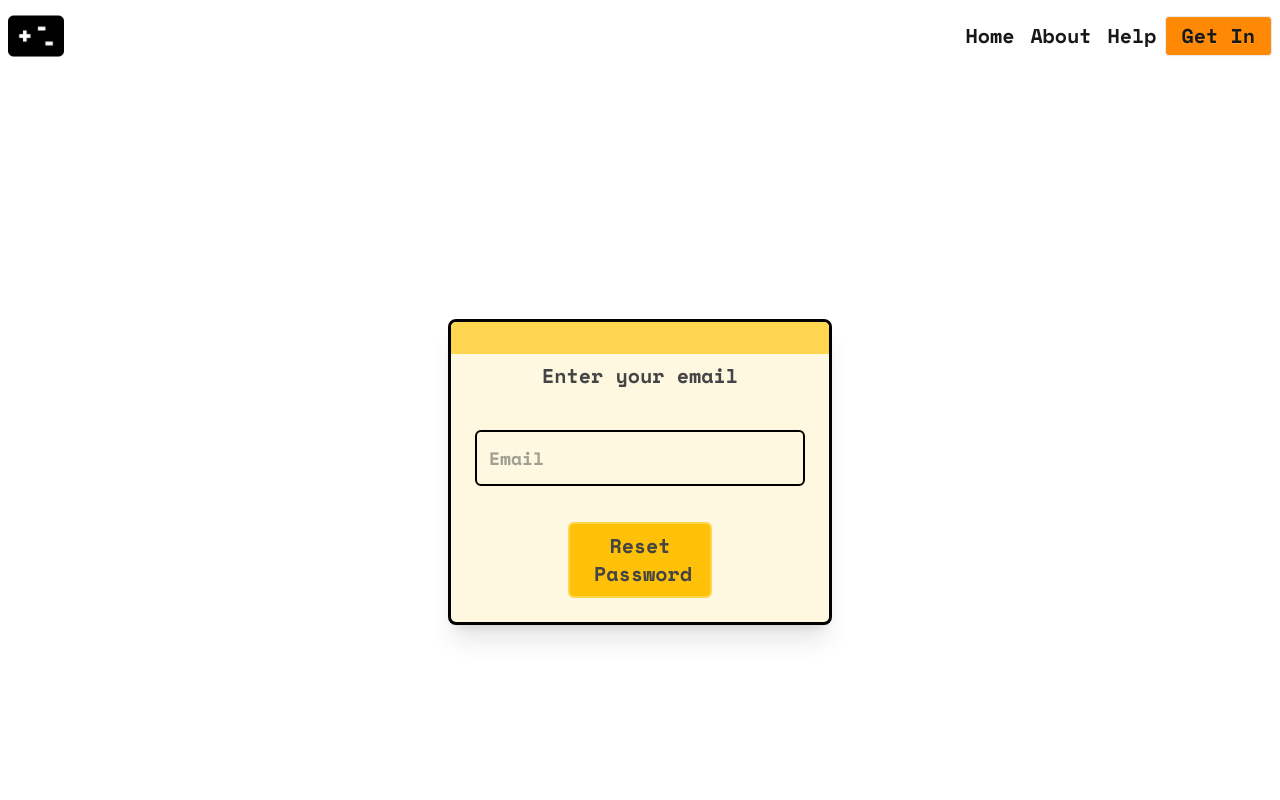
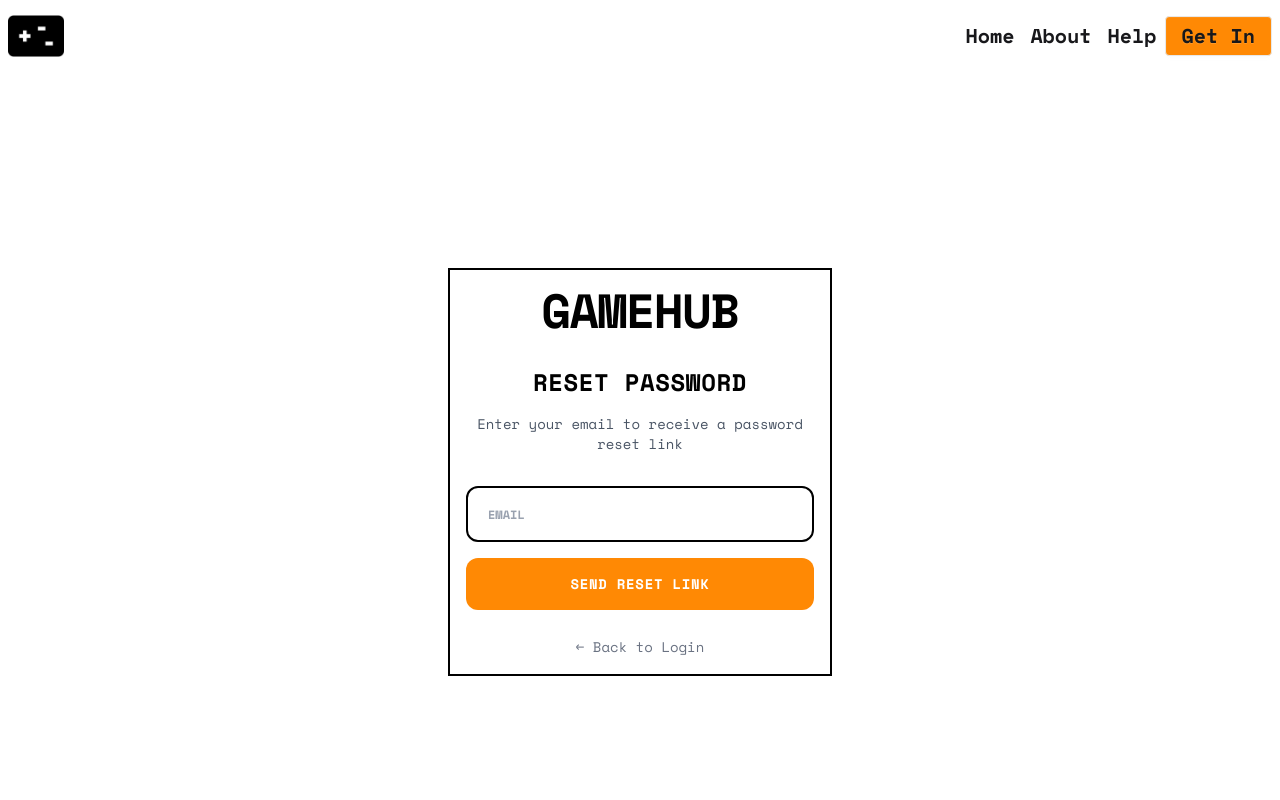
Before and after one commit to am-mahmud/retro-gamehub, a React (Vite) app: page /resetpassword in a window 1280 px wide. Shown: the top 800 px of the page. Built offline with nearby package versions, Linux system fonts and the light colour scheme; no server answers.

Commit message:
Resert password page updated

```diff
--- a/src/pages/Auth/ResetPassword.jsx
+++ b/src/pages/Auth/ResetPassword.jsx
@@ -2,6 +2,7 @@ import React, { use } from 'react';
 import { AuthContext } from '../../contexts/AuthContext/AuthContext';
 import { toast } from 'react-toastify';
 import { MdErrorOutline, MdOutlinePassword } from "react-icons/md";
+import { Link } from 'react-router';
 
 const ResetPassword = () => {
 
@@ -32,51 +33,65 @@ const ResetPassword = () => {
             });
     };
 
-
     return (
-
         <>
-
-
             <title>Reset Password - GameHub</title>
 
-            <div className="flex justify-center items-center min-h-screen p-4 space-mono">
+            <div className="flex justify-center items-center min-h-screen p-4 bg-white space-mono">
+                <div className="w-full max-w-sm border-2 border-black p-4">
 
+                    <div className="text-center mb-8">
+                        <h1 className="text-5xl font-black text-black tracking-tight mb-2">
+                            GAMEHUB
+                        </h1>
+                    </div>
 
-                <div
-                    className="w-full max-w-sm rounded-lg shadow-xl overflow-hidden
-                    bg-[#FFF8E1] border-black border-[3px]"
-                >
-                    <div className="h-8 flex justify-end items-center px-3 bg-[#FFD54F]" />
-                    <p className='font-semibold text-center text-xl mt-2 text-[#444]'>Enter your email</p>
+                    <h2 className="text-2xl font-bold text-center mb-4 text-black uppercase tracking-wide">
+                        Reset Password
+                    </h2>
 
-                    <form  onSubmit={handleReset} className="p-6 pt-10 flex flex-col items-center space-y-5">
-                        <div className="w-full">
+                    <p className="text-center text-sm text-gray-600 mb-8">
+                        Enter your email to receive a password reset link
+                    </p>
+
+                    <form onSubmit={handleReset} className="space-y-4">
+
+                        <div>
                             <input
                                 name="email"
                                 type="email"
-                                placeholder="Email"
-                                className="w-full p-3 text-lg font-bold rounded-md outline-none
-                                       border-black border-2 bg-[#FFF8E1] text-[#444]"
+                                placeholder="EMAIL"
+                                className="w-full px-5 py-4 text-sm font-semibold rounded-xl
+                                       border-2 border-black bg-white text-black
+                                       placeholder:text-gray-400 placeholder:text-xs placeholder:font-bold
+                                       focus:outline-none focus:ring-2 focus:ring-black"
                                 required
                             />
                         </div>
 
+
                         <button
                             type="submit"
-                            className="w-36 mt-4 py-2 px-6 text-xl font-bold rounded-md cursor-pointer
-                                   bg-[#FFC107] border-[#FFD54F] border-2 text-[#444]
-                                   transition duration-150 hover:opacity-80"
+                            className="w-full py-4 text-sm font-bold rounded-xl
+                                   bg-orange-400 text-white uppercase tracking-wider
+                                   hover:bg-[#FF6B35] transition-colors"
                         >
-                            Reset Password
+                            Send Reset Link
                         </button>
                     </form>
 
+
+                    <div className="text-center mt-6">
+                        <Link
+                            to='/login'
+                            className="text-gray-500 text-sm hover:text-black transition-colors inline-flex items-center gap-2"
+                        >
+                            ← Back to Login
+                        </Link>
+                    </div>
                 </div>
             </div>
-
         </>
-
     );
 };
 
```
